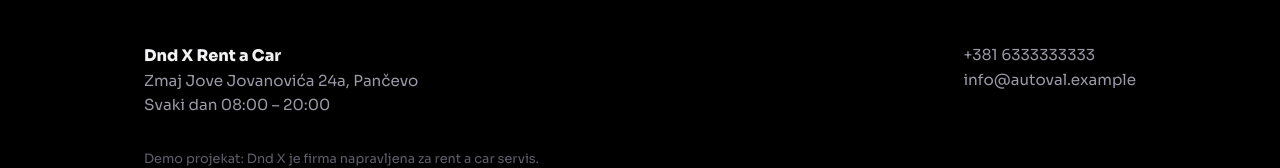
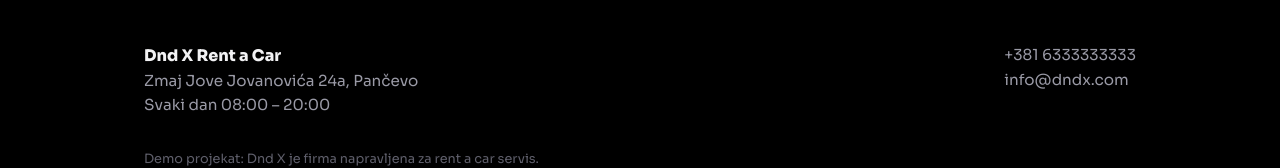
Before and after one commit to quantum38/rentacarqua38.github.io, a plain HTML site: page index.html in a window 1280 px wide. Shown: the part 1908-2076 px from the top of the page. Drawn offline with Linux system fonts and the light colour scheme; a web font is replaced by a local one.

Commit message:
Fix email address in contact section

```diff
--- a/index.html
+++ b/index.html
@@ -101,7 +101,7 @@
     </div>
     <div>
       <p><a href="tel:+381633333333">+381 6333333333</a></p>
-      <p><a href="mailto:info@dndx.com">info@autoval.example</a></p>
+      <p><a href="mailto:info@dndx.com">info@dndx.com</a></p>
     </div>
   </div>
   <p class="wrap demo">Demo projekat: Dnd X je firma napravljena za rent a car servis.</p>
```
